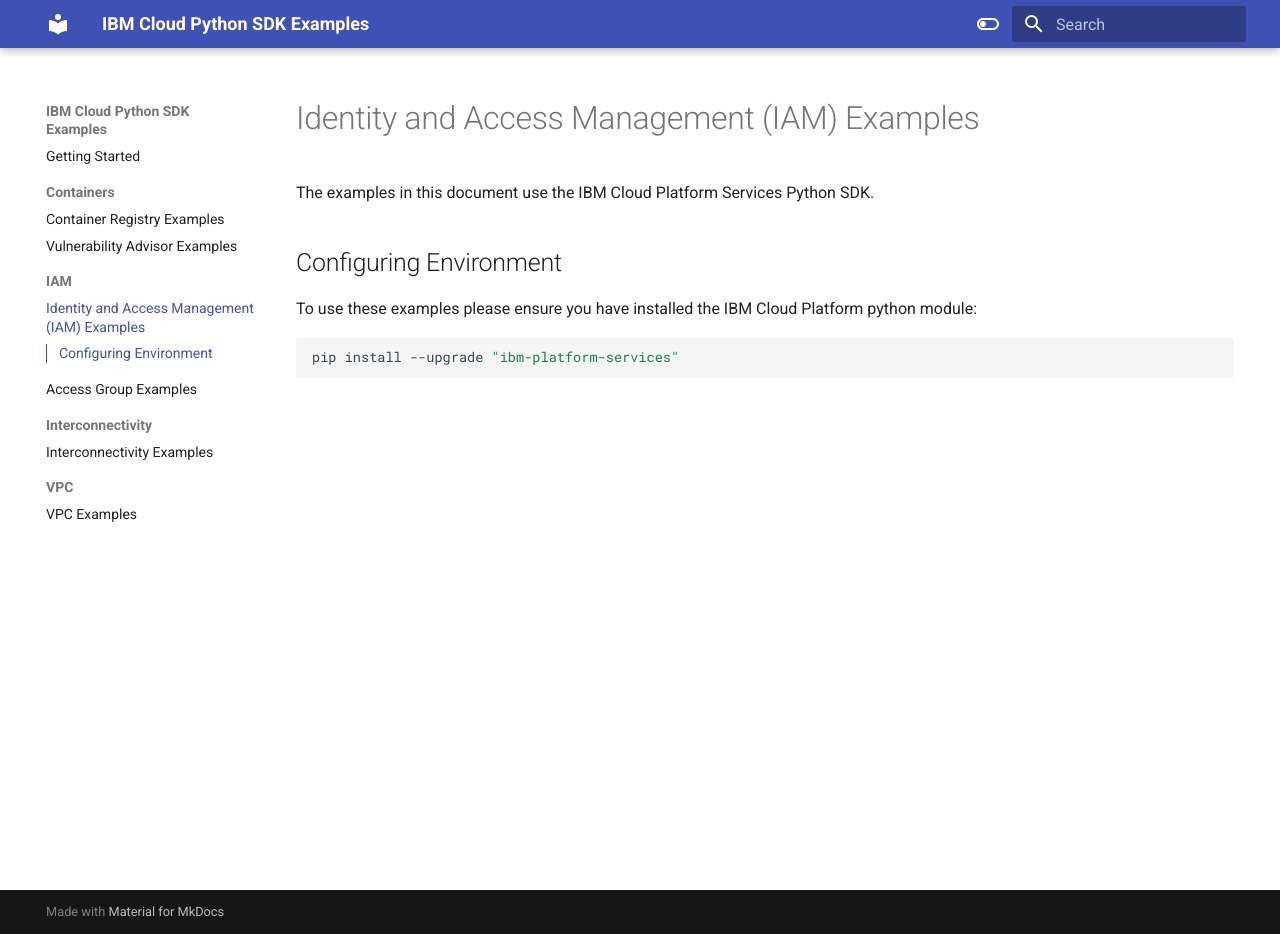
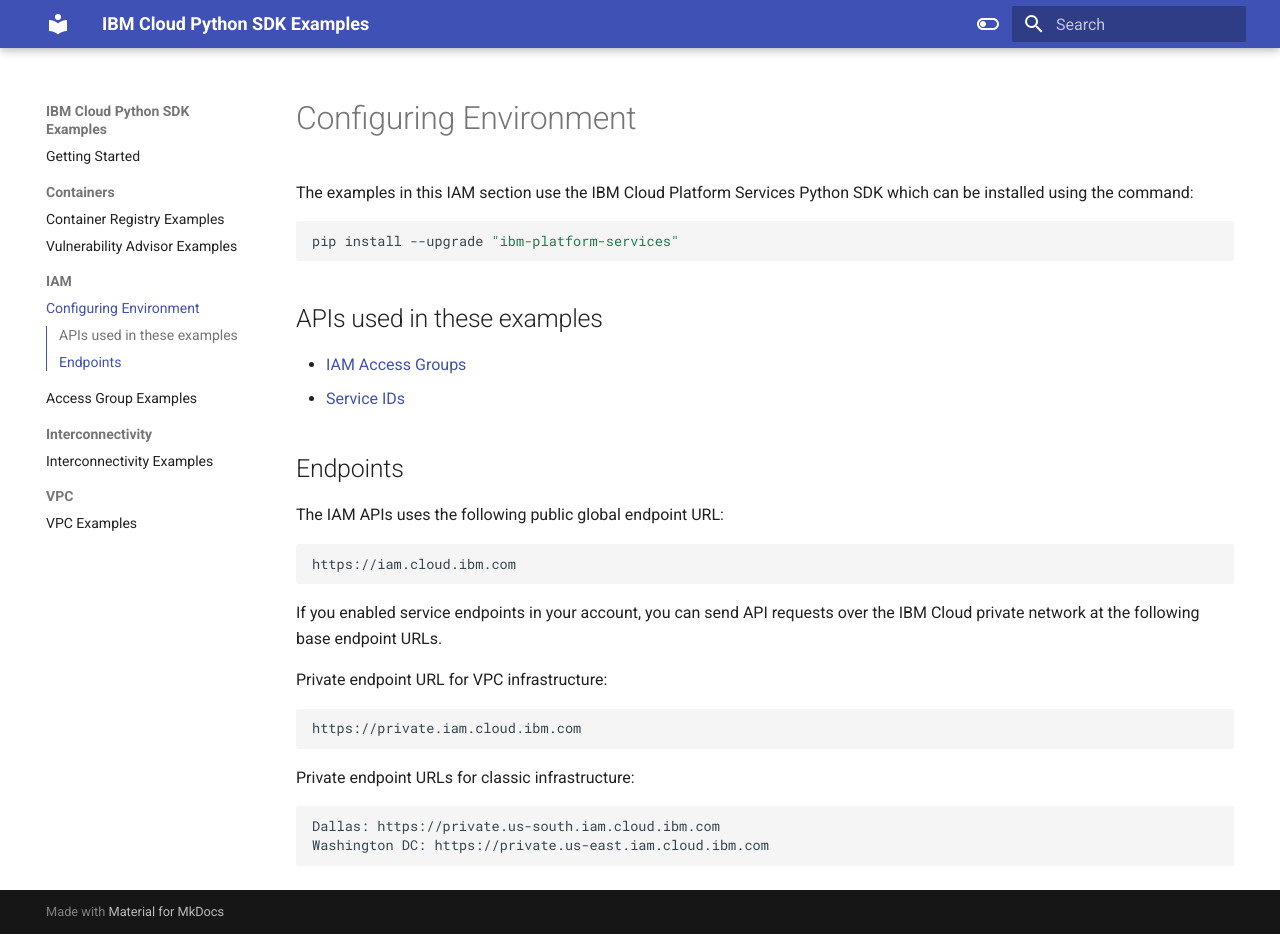
Before and after one commit to cloud-design-dev/ibmcloud-python-examples, an MkDocs documentation site: the page built from docs/IAM/index.md, in a window 1280 px wide and 934 px high. Built offline with MkDocs 1.6.1 and Material for MkDocs 9.7.7, drawn with Linux system fonts in a browser that asks for light colours.

Commit message:
Testing new index in IAM

````diff
--- a/docs/IAM/index.md
+++ b/docs/IAM/index.md
@@ -1,11 +1,38 @@
-# Identity and Access Management (IAM) Examples
+# Configuring Environment
 
-The examples in this document use the IBM Cloud Platform Services Python SDK.
-
-## Configuring Environment
-
-To use these examples please ensure you have installed the IBM Cloud Platform python module:
+The examples in this IAM section use the IBM Cloud Platform Services Python SDK which can be installed using the command:
 
 ```shell
 pip install --upgrade "ibm-platform-services"
 ```
+
+## APIs used in these examples
+
+- [IAM Access Groups][access-groups]
+- [Service IDs][service-ids]
+
+## Endpoints
+
+The IAM APIs uses the following public global endpoint URL:
+
+```shell
+https://iam.cloud.ibm.com
+```
+
+If you enabled service endpoints in your account, you can send API requests over the IBM Cloud private network at the following base endpoint URLs.
+
+Private endpoint URL for VPC infrastructure:
+
+```shell
+https://private.iam.cloud.ibm.com
+```
+
+Private endpoint URLs for classic infrastructure:
+
+```shell
+Dallas: https://private.us-south.iam.cloud.ibm.com
+Washington DC: https://private.us-east.iam.cloud.ibm.com
+```
+
+[access-groups]: https://cloud.ibm.com/apidocs/iam-access-groups?code=python
+[service-ids]: https://example.com
````
